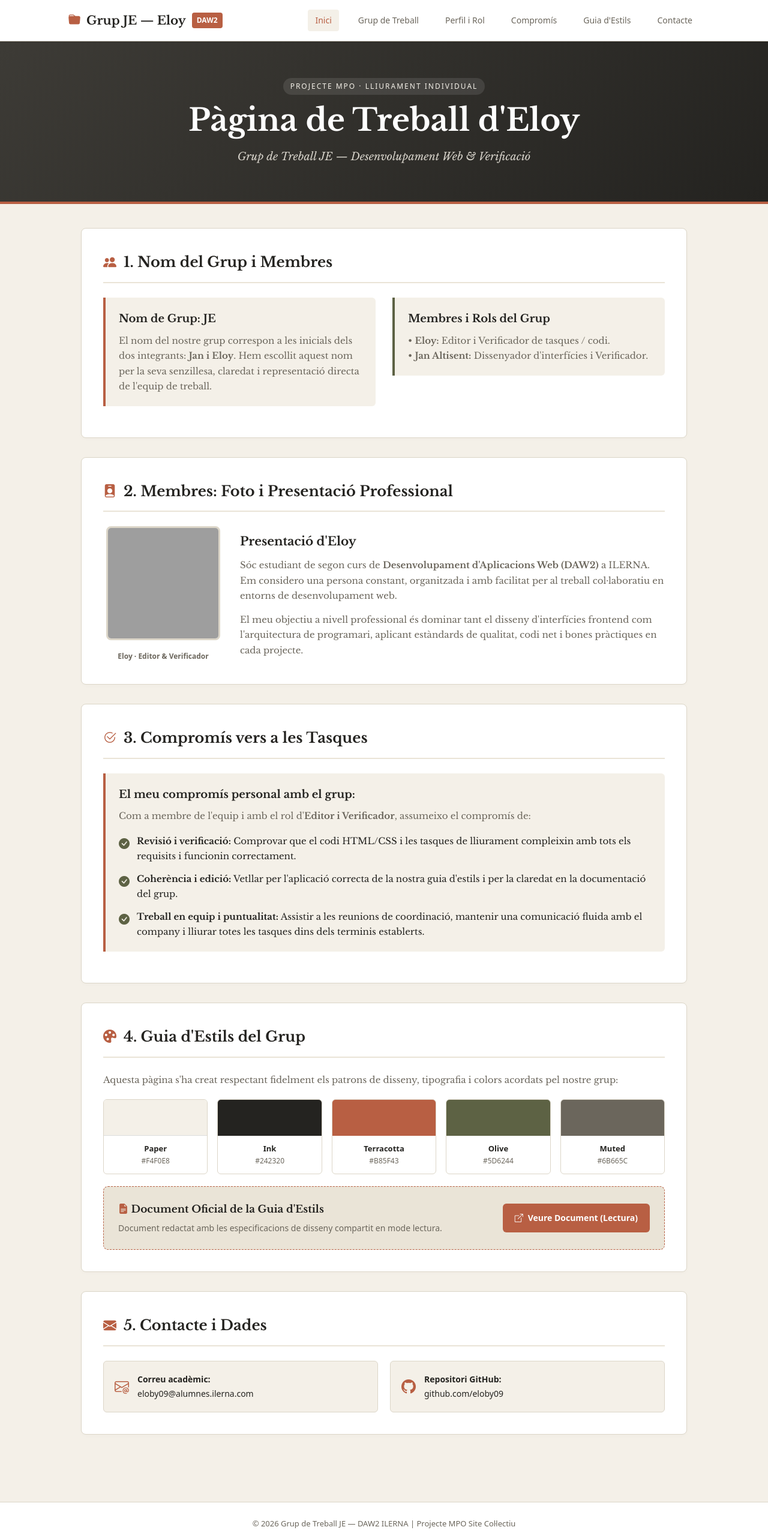
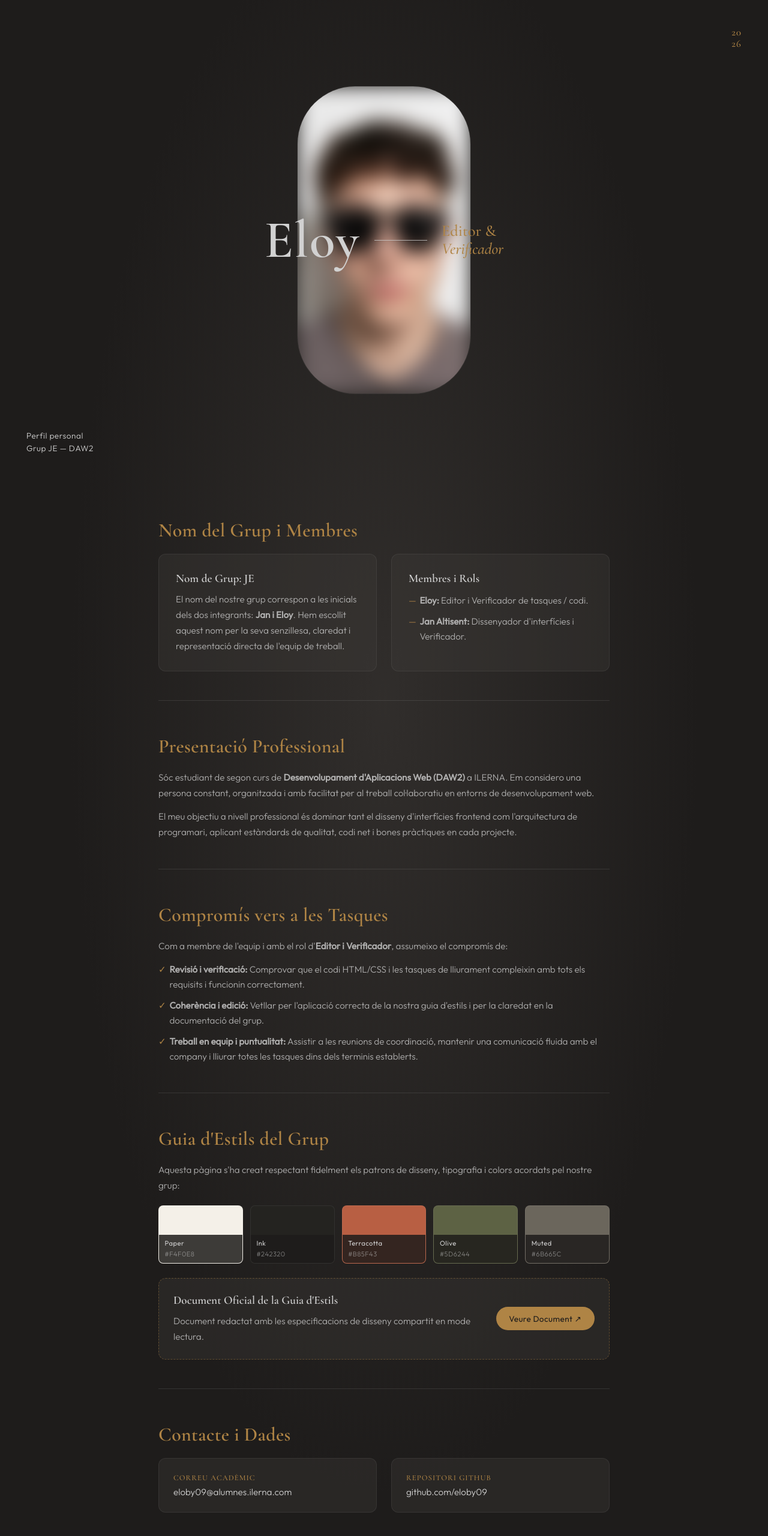
Before and after one commit to jfelipurDAW/Projecte-MPO---Site-Col-lectiu, a plain HTML site: page Eloy/index.html in a window 1280 px wide. Shown: the top 2560 px of the page at 60% size. Drawn offline with nearby package versions, Linux system fonts and the light colour scheme; grey boxes are pictures that could not be loaded; files whose address does not match are found by name.

Commit message:
Correcció

```diff
--- a/Eloy/index.html
+++ b/Eloy/index.html
@@ -4,231 +4,160 @@
   <meta charset="UTF-8">
   <meta name="viewport" content="width=device-width, initial-scale=1.0">
   <title>Eloy — Pàgina Individual | Grup de Treball JE</title>
-
-	<!-- Tipografia oficial del grup (Libre Baskerville) -->
   <link rel="preconnect" href="https://fonts.googleapis.com">
   <link rel="preconnect" href="https://fonts.gstatic.com" crossorigin>
-	<link href="https://fonts.googleapis.com/css2?family=Libre+Baskerville:ital,wght@0,400;0,700;1,400&display=swap" rel="stylesheet">
-
-	<!-- Icones oficials (Bootstrap Icons) -->
-	<link rel="stylesheet" href="https://cdn.jsdelivr.net/npm/bootstrap-icons@1.11.3/font/bootstrap-icons.min.css">
-
-	<!-- Estils CSS -->
-	<link rel="stylesheet" href="styles.css">
+  <link href="https://fonts.googleapis.com/css2?family=Cormorant+Garamond:ital,wght@0,500;0,600;1,500&family=Outfit:wght@300;400&display=swap" rel="stylesheet">
+  <link rel="stylesheet" href="./theme/css/style.css">
 </head>
 <body>
 
-	<!-- ==========================================================================
-	     BARRA DE NAVEGACIÓ SUPERIOR (ESTIL GOOGLE SITES)
-	     ========================================================================== -->
-	<header class="site-header">
-		<div class="nav-container">
-			<a href="#inici" class="site-logo">
-				<i class="bi bi-folder-fill" style="color: var(--terracotta);"></i>
-				<span>Grup JE — Eloy</span>
-				<span class="badge">DAW2</span>
-			</a>
-			<nav class="site-nav">
-				<a href="#inici" class="active">Inici</a>
-				<a href="#grup">Grup de Treball</a>
-				<a href="#perfil">Perfil i Rol</a>
-				<a href="#compromis">Compromís</a>
-				<a href="#guia-estils">Guia d'Estils</a>
-				<a href="#contacte">Contacte</a>
-			</nav>
+
+  <hero class="profile" aria-label="Perfil d'Eloy">
+
+    <div class="profile__mark" aria-hidden="true">
     </div>
+
+    <!-- Any a la cantonada superior-dreta -->
+    <p class="profile__year" aria-label="Any 2026">
+      <span>20</span>
+      <span>26</span>
+    </p>
+
+    <!-- Pastilla central amb foto -->
+    <figure class="profile__pill">
+      <img
+        class="profile__photo"
+        src="E:/Ilerna/EGonzalo/MPO/JE HTML CSS/Projecte-MPO---Site-Col-lectiu/Eloy/foto/IMG_8620.jpg"
+        alt="Foto d'Eloy"
+        width="640"
+        height="960"
+      >
+    </figure>
+
+    <!-- Títol centrat sobre la foto -->
+    <header class="profile__title">
+      <h1 class="profile__name">
+        Eloy
+      </h1>
+      <span class="profile__rule" aria-hidden="true"></span>
+      <p class="profile__role">
+        <span>Editor &amp;</span>
+        <span class="profile__role-line profile__role-line--italic">Verificador</span>
+      </p>
     </header>
 
-	<!-- ==========================================================================
-	     BANNER PRINCIPAL (HERO BANNER DE GOOGLE SITES)
-	     ========================================================================== -->
-	<section id="inici" class="banner">
-		<div class="banner-content">
-			<span class="banner-tag">Projecte MPO · Lliurament Individual</span>
-			<h1>Pàgina de Treball d'Eloy</h1>
-			<p>Grup de Treball JE — Desenvolupament Web & Verificació</p>
-		</div>
-	</section>
+    <!-- Tagline cantonada inferior-esquerra -->
+    <p class="profile__tagline">
+      <span>Perfil personal</span>
+      <span>Grup JE — DAW2</span>
+    </p>
 
-	<!-- ==========================================================================
-	     CONTINGUT PRINCIPAL EN BLOCS / CARDS
-	     ========================================================================== -->
-	<main class="main-container">
+  </hero>
 
-		<!-- BLOC 1: NOM DEL GRUP I MEMBRES -->
-		<section id="grup" class="section-block">
-			<h2 class="section-title">
-				<i class="bi bi-people-fill"></i>
-				1. Nom del Grup i Membres
-			</h2>
 
-			<div class="grid-2">
-				<div>
-					<div class="info-box">
-						<h3>Nom de Grup: <strong>JE</strong></h3>
+
+  <main class="content">
+
+    <!-- SECCIÓ 1: NOM DEL GRUP I MEMBRES -->
+    <section class="content__section">
+      <h2 class="content__heading">Nom del Grup i Membres</h2>
+
+      <div class="content__grid">
+        <div class="content__card">
+          <h3 class="content__card-title">Nom de Grup: JE</h3>
           <p>El nom del nostre grup correspon a les inicials dels dos integrants: <strong>Jan i Eloy</strong>. Hem escollit aquest nom per la seva senzillesa, claredat i representació directa de l'equip de treball.</p>
         </div>
-				</div>
 
-				<div>
-					<div class="info-box" style="border-left-color: var(--olive);">
-						<h3>Membres i Rols del Grup</h3>
-						<p>
-							• <strong>Eloy:</strong> Editor i Verificador de tasques / codi.<br>
-							• <strong>Jan Altisent:</strong> Dissenyador d'interfícies i Verificador.
-						</p>
-					</div>
+        <div class="content__card">
+          <h3 class="content__card-title">Membres i Rols</h3>
+          <ul class="content__list">
+            <li><strong>Eloy:</strong> Editor i Verificador de tasques / codi.</li>
+            <li><strong>Jan Altisent:</strong> Dissenyador d'interfícies i Verificador.</li>
+          </ul>
         </div>
       </div>
     </section>
 
-		<!-- BLOC 2: FOTO I PRESENTACIÓ PROFESSIONAL -->
-		<section id="perfil" class="section-block">
-			<h2 class="section-title">
-				<i class="bi bi-person-badge-fill"></i>
-				2. Membres: Foto i Presentació Professional
-			</h2>
-
-			<div class="profile-card">
-				<div class="profile-img-container">
-					<img src="https://images.unsplash.com/photo-1534528741775-53994a69daeb?auto=format&fit=crop&w=400&q=80" alt="Foto d'Eloy" class="profile-img">
-					<p class="profile-tag">Eloy · Editor & Verificador</p>
-				</div>
-
-				<div>
-					<h3 style="font-size: 20px; margin-bottom: 10px;">Presentació d'Eloy</h3>
-					<p style="margin-bottom: 14px; font-size: 15px; color: var(--muted);">
+    <!-- SECCIÓ 2: PRESENTACIÓ PROFESSIONAL -->
+    <section class="content__section">
+      <h2 class="content__heading">Presentació Professional</h2>
+      <p>
         Sóc estudiant de segon curs de <strong>Desenvolupament d'Aplicacions Web (DAW2)</strong> a ILERNA. Em considero una persona constant, organitzada i amb facilitat per al treball col·laboratiu en entorns de desenvolupament web.
       </p>
-					<p style="font-size: 15px; color: var(--muted);">
+      <p>
         El meu objectiu a nivell professional és dominar tant el disseny d'interfícies frontend com l'arquitectura de programari, aplicant estàndards de qualitat, codi net i bones pràctiques en cada projecte.
       </p>
-				</div>
-			</div>
     </section>
 
-		<!-- BLOC 3: COMPROMÍS INDIVIDUAL -->
-		<section id="compromis" class="section-block">
-			<h2 class="section-title">
-				<i class="bi bi-check2-circle"></i>
-				3. Compromís vers a les Tasques
-			</h2>
-
-			<div class="info-box">
-				<h3>El meu compromís personal amb el grup:</h3>
-				<p style="margin-bottom: 16px;">Com a membre de l'equip i amb el rol d'<strong>Editor i Verificador</strong>, assumeixo el compromís de:</p>
-
-				<ul class="custom-list">
-					<li>
-						<i class="bi bi-check-circle-fill"></i>
-						<span><strong>Revisió i verificació:</strong> Comprovar que el codi HTML/CSS i les tasques de lliurament compleixin amb tots els requisits i funcionin correctament.</span>
-					</li>
-					<li>
-						<i class="bi bi-check-circle-fill"></i>
-						<span><strong>Coherència i edició:</strong> Vetllar per l'aplicació correcta de la nostra guia d'estils i per la claredat en la documentació del grup.</span>
-					</li>
-					<li>
-						<i class="bi bi-check-circle-fill"></i>
-						<span><strong>Treball en equip i puntualitat:</strong> Assistir a les reunions de coordinació, mantenir una comunicació fluida amb el company i lliurar totes les tasques dins dels terminis establerts.</span>
-					</li>
+    <!-- SECCIÓ 3: COMPROMÍS INDIVIDUAL -->
+    <section class="content__section">
+      <h2 class="content__heading">Compromís vers a les Tasques</h2>
+      <p>Com a membre de l'equip i amb el rol d'<strong>Editor i Verificador</strong>, assumeixo el compromís de:</p>
+      <ul class="content__list content__list--check">
+        <li><strong>Revisió i verificació:</strong> Comprovar que el codi HTML/CSS i les tasques de lliurament compleixin amb tots els requisits i funcionin correctament.</li>
+        <li><strong>Coherència i edició:</strong> Vetllar per l'aplicació correcta de la nostra guia d'estils i per la claredat en la documentació del grup.</li>
+        <li><strong>Treball en equip i puntualitat:</strong> Assistir a les reunions de coordinació, mantenir una comunicació fluida amb el company i lliurar totes les tasques dins dels terminis establerts.</li>
       </ul>
-			</div>
     </section>
 
-		<!-- BLOC 4: GUIA D'ESTILS I DOCUMENT COMPARTIT -->
-		<section id="guia-estils" class="section-block">
-			<h2 class="section-title">
-				<i class="bi bi-palette-fill"></i>
-				4. Guia d'Estils del Grup
-			</h2>
+    <!-- SECCIÓ 4: GUIA D'ESTILS -->
+    <section class="content__section">
+      <h2 class="content__heading">Guia d'Estils del Grup</h2>
+      <p>Aquesta pàgina s'ha creat respectant fidelment els patrons de disseny, tipografia i colors acordats pel nostre grup:</p>
 
-			<p style="font-size: 15px; color: var(--muted); margin-bottom: 12px;">
-				Aquesta pàgina s'ha creat respectant fidelment els patrons de disseny, tipografia i colors acordats pel nostre grup:
-			</p>
-
-			<!-- Paleta cromàtica -->
-			<div class="palette-container">
-				<div class="color-card">
-					<div class="color-sample c-paper"></div>
-					<div class="color-info">
-						<div class="color-name">Paper</div>
-						<div class="color-hex">#F4F0E8</div>
+      <div class="palette">
+        <div class="palette__chip palette__chip--paper">
+          <span class="palette__label">Paper</span>
+          <span class="palette__hex">#F4F0E8</span>
         </div>
+        <div class="palette__chip palette__chip--ink">
+          <span class="palette__label">Ink</span>
+          <span class="palette__hex">#242320</span>
         </div>
-				<div class="color-card">
-					<div class="color-sample c-ink"></div>
-					<div class="color-info">
-						<div class="color-name">Ink</div>
-						<div class="color-hex">#242320</div>
+        <div class="palette__chip palette__chip--terracotta">
+          <span class="palette__label">Terracotta</span>
+          <span class="palette__hex">#B85F43</span>
         </div>
+        <div class="palette__chip palette__chip--olive">
+          <span class="palette__label">Olive</span>
+          <span class="palette__hex">#5D6244</span>
         </div>
-				<div class="color-card">
-					<div class="color-sample c-terracotta"></div>
-					<div class="color-info">
-						<div class="color-name">Terracotta</div>
-						<div class="color-hex">#B85F43</div>
-					</div>
-				</div>
-				<div class="color-card">
-					<div class="color-sample c-olive"></div>
-					<div class="color-info">
-						<div class="color-name">Olive</div>
-						<div class="color-hex">#5D6244</div>
-					</div>
-				</div>
-				<div class="color-card">
-					<div class="color-sample c-muted"></div>
-					<div class="color-info">
-						<div class="color-name">Muted</div>
-						<div class="color-hex">#6B665C</div>
-					</div>
+        <div class="palette__chip palette__chip--muted">
+          <span class="palette__label">Muted</span>
+          <span class="palette__hex">#6B665C</span>
         </div>
       </div>
 
-			<!-- Document compartit en mode lectura -->
-			<div class="doc-card">
-				<div class="doc-info">
-					<h4><i class="bi bi-file-earmark-text-fill" style="color: var(--terracotta);"></i> Document Oficial de la Guia d'Estils</h4>
+      <div class="content__doc">
+        <div>
+          <h3 class="content__card-title">Document Oficial de la Guia d'Estils</h3>
           <p>Document redactat amb les especificacions de disseny compartit en mode lectura.</p>
         </div>
-				<a href="https://docs.google.com/document/d/1gqYw8Z0eG8B-m6iX_GUIA_DESTILS/edit?usp=sharing" target="_blank" rel="noopener noreferrer" class="btn-primary">
-					<i class="bi bi-box-arrow-up-right"></i>
-					Veure Document (Lectura)
+        <a href="https://docs.google.com/document/d/1gqYw8Z0eG8B-m6iX_GUIA_DESTILS/edit?usp=sharing" target="_blank" rel="noopener noreferrer" class="content__btn">
+          Veure Document ↗
         </a>
       </div>
     </section>
 
-		<!-- BLOC 5: CONTACTE -->
-		<section id="contacte" class="section-block">
-			<h2 class="section-title">
-				<i class="bi bi-envelope-fill"></i>
-				5. Contacte i Dades
-			</h2>
+    <!-- SECCIÓ 5: CONTACTE -->
+    <section class="content__section">
+      <h2 class="content__heading">Contacte i Dades</h2>
 
-			<div class="contact-grid">
-				<a href="mailto:eloby09@alumnes.ilerna.com" class="contact-item">
-					<i class="bi bi-envelope-at"></i>
-					<div>
-						<strong>Correu acadèmic:</strong><br>
+      <div class="content__grid">
+        <a href="mailto:eloby09@alumnes.ilerna.com" class="content__contact">
+          <span class="content__contact-label">Correu acadèmic</span>
           <span>eloby09@alumnes.ilerna.com</span>
-					</div>
         </a>
-
-				<a href="https://github.com/eloby09" target="_blank" rel="noreferrer" class="contact-item">
-					<i class="bi bi-github"></i>
-					<div>
-						<strong>Repositori GitHub:</strong><br>
+        <a href="https://github.com/eloby09" target="_blank" rel="noreferrer" class="content__contact">
+          <span class="content__contact-label">Repositori GitHub</span>
           <span>github.com/eloby09</span>
-					</div>
         </a>
       </div>
     </section>
 
   </main>
 
-	<!-- ==========================================================================
-	     PEU DE PÀGINA (ESTIL GOOGLE SITES)
-	     ========================================================================== -->
+
   <footer class="site-footer">
     <p>© 2026 Grup de Treball JE — DAW2 ILERNA | Projecte MPO Site Col·lectiu</p>
   </footer>
--- /dev/null
+++ b/Eloy/theme/scss/_custom.scss
@@ -0,0 +1,358 @@
+@use "variables" as *;
+
+*,
+*::before,
+*::after {
+  box-sizing: border-box;
+}
+
+body {
+  margin: 0;
+  min-height: 100vh;
+  font-family: $font-sans;
+  color: $color-text-main;
+  background:
+    radial-gradient(ellipse at 50% 42%, rgba($color-graphite, 0.55) 0%, transparent 58%),
+    $color-bg-main;
+}
+
+
+.profile {
+  position: relative;
+  display: grid;
+  place-items: center;
+  min-height: 100vh;
+  padding: clamp(1.5rem, 4vw, 3rem);
+  overflow: hidden;
+
+  // —— Cantonades —— //
+  &__mark {
+    position: absolute;
+    top: clamp(1.25rem, 4vw, 2.75rem);
+    left: clamp(1.25rem, 4vw, 2.75rem);
+    color: $color-accent;
+  }
+
+  &__year {
+    position: absolute;
+    top: clamp(1.25rem, 4vw, 2.75rem);
+    right: clamp(1.25rem, 4vw, 2.75rem);
+    display: flex;
+    flex-direction: column;
+    align-items: center;
+    margin: 0;
+    font-family: $font-serif;
+    font-size: clamp(0.85rem, 1.5vw, 1.05rem);
+    font-weight: 500;
+    line-height: 1.15;
+    letter-spacing: 0.06em;
+    color: $color-accent;
+  }
+
+  &__tagline {
+    position: absolute;
+    bottom: clamp(1.25rem, 4vw, 2.75rem);
+    left: clamp(1.25rem, 4vw, 2.75rem);
+    display: flex;
+    flex-direction: column;
+    gap: 0.15rem;
+    margin: 0;
+    font-size: clamp(0.7rem, 1.2vw, 0.85rem);
+    font-weight: 300;
+    letter-spacing: 0.04em;
+    line-height: 1.35;
+    color: $color-silver;
+  }
+
+  &__pill {
+    position: relative;
+    z-index: 0;
+    margin: 0;
+    width: min(28vw, 18rem);
+    aspect-ratio: 9 / 16;
+    border-radius: 6rem;
+    overflow: hidden;
+    box-shadow: 0 0 0 1px rgba($color-silver, 0.06);
+
+    @media (max-width: 640px) {
+      width: min(52vw, 14rem);
+    }
+  }
+
+  &__photo {
+    display: block;
+    width: 100%;
+    height: 100%;
+    object-fit: cover;
+    object-position: center 20%;
+    filter: sepia(0.35) contrast(0.95) brightness(0.9);
+    transition: all 0.3s;
+    filter: blur(1rem);
+
+    &:hover {
+      filter: blur(0);
+    }
+  }
+
+  &__title {
+    position: absolute;
+    z-index: 1;
+    inset: 0;
+    display: flex;
+    align-items: center;
+    justify-content: center;
+    gap: clamp(0.75rem, 2vw, 1.5rem);
+    padding: 0 clamp(1rem, 4vw, 2rem);
+    pointer-events: none;
+  }
+
+  &__name {
+    margin: 0;
+    font-family: $font-serif;
+    font-size: clamp(2.25rem, 7vw, 5.5rem);
+    font-weight: 600;
+    letter-spacing: 0.02em;
+    line-height: 1;
+    color: $color-silver;
+    white-space: nowrap;
+  }
+
+  &__rule {
+    flex: 0 0 auto;
+    width: clamp(2.5rem, 8vw, 5.5rem);
+    height: 1px;
+    background: rgba($color-silver, 0.75);
+  }
+
+  &__role {
+    display: flex;
+    flex-direction: column;
+    margin: 0;
+    font-family: $font-serif;
+    font-size: clamp(1rem, 2.4vw, 1.65rem);
+    font-weight: 500;
+    line-height: 1.15;
+    color: $color-accent;
+  }
+
+  &__role-line {
+    display: block;
+
+    &--italic {
+      font-style: italic;
+      font-weight: 500;
+    }
+  }
+}
+
+
+.content {
+  max-width: 52rem;
+  margin: 0 auto;
+  padding: clamp(2rem, 5vw, 4rem) clamp(1.25rem, 4vw, 2.5rem);
+
+  &__section {
+    margin-bottom: clamp(2.5rem, 5vw, 3.5rem);
+    padding-bottom: clamp(2rem, 4vw, 3rem);
+    border-bottom: 1px solid rgba($color-silver, 0.12);
+
+    &:last-child {
+      border-bottom: none;
+    }
+  }
+
+  &__heading {
+    margin: 0 0 1.25rem;
+    font-family: $font-serif;
+    font-size: clamp(1.4rem, 3vw, 2rem);
+    font-weight: 600;
+    letter-spacing: 0.01em;
+    color: $color-accent;
+  }
+
+  &__grid {
+    display: grid;
+    grid-template-columns: repeat(auto-fit, minmax(min(100%, 18rem), 1fr));
+    gap: 1.5rem;
+  }
+
+  &__card {
+    background: rgba($color-graphite, 0.35);
+    border: 1px solid rgba($color-silver, 0.08);
+    border-radius: 0.75rem;
+    padding: clamp(1.25rem, 3vw, 1.75rem);
+  }
+
+  &__card-title {
+    margin: 0 0 0.65rem;
+    font-family: $font-serif;
+    font-size: clamp(1rem, 2vw, 1.2rem);
+    font-weight: 600;
+    color: $color-silver;
+  }
+
+  p {
+    margin: 0 0 0.85rem;
+    font-size: clamp(0.875rem, 1.4vw, 0.95rem);
+    font-weight: 300;
+    line-height: 1.7;
+    color: rgba($color-silver, 0.8);
+
+    &:last-child {
+      margin-bottom: 0;
+    }
+  }
+
+  &__list {
+    list-style: none;
+    margin: 0.75rem 0 0;
+    padding: 0;
+    display: flex;
+    flex-direction: column;
+    gap: 0.6rem;
+
+    li {
+      position: relative;
+      padding-left: 1.15rem;
+      font-size: clamp(0.875rem, 1.4vw, 0.95rem);
+      font-weight: 300;
+      line-height: 1.65;
+      color: rgba($color-silver, 0.8);
+
+      &::before {
+        content: "—";
+        position: absolute;
+        left: 0;
+        color: $color-accent;
+      }
+    }
+
+    &--check li::before {
+      content: "✓";
+    }
+  }
+
+
+  &__doc {
+    margin-top: 1.5rem;
+    display: flex;
+    align-items: center;
+    justify-content: space-between;
+    gap: 1.5rem;
+    background: rgba($color-graphite, 0.35);
+    border: 1px dashed rgba($color-accent, 0.4);
+    border-radius: 0.75rem;
+    padding: clamp(1rem, 3vw, 1.5rem);
+
+    @media (max-width: 640px) {
+      flex-direction: column;
+      text-align: center;
+    }
+  }
+
+  &__btn {
+    flex-shrink: 0;
+    display: inline-block;
+    padding: 0.65rem 1.35rem;
+    background: $color-accent;
+    color: $color-charcoal;
+    font-family: $font-sans;
+    font-size: 0.85rem;
+    font-weight: 400;
+    letter-spacing: 0.03em;
+    text-decoration: none;
+    border-radius: 2rem;
+    transition: background 0.2s;
+
+    &:hover {
+      background: lighten($color-accent, 8%);
+    }
+  }
+
+  // —— Contacte —— //
+  &__contact {
+    display: flex;
+    flex-direction: column;
+    gap: 0.25rem;
+    background: rgba($color-graphite, 0.35);
+    border: 1px solid rgba($color-silver, 0.08);
+    border-radius: 0.75rem;
+    padding: clamp(1rem, 3vw, 1.5rem);
+    text-decoration: none;
+    color: $color-silver;
+    font-size: clamp(0.85rem, 1.3vw, 0.95rem);
+    font-weight: 300;
+    transition: border-color 0.2s;
+
+    &:hover {
+      border-color: $color-accent;
+    }
+  }
+
+  &__contact-label {
+    font-family: $font-serif;
+    font-weight: 500;
+    font-size: 0.8rem;
+    text-transform: uppercase;
+    letter-spacing: 0.08em;
+    color: $color-accent;
+    margin-bottom: 0.15rem;
+  }
+}
+
+.palette {
+  display: grid;
+  grid-template-columns: repeat(auto-fit, minmax(7rem, 1fr));
+  gap: 0.75rem;
+  margin: 1.25rem 0;
+
+  &__chip {
+    border-radius: 0.5rem;
+    overflow: hidden;
+    border: 1px solid rgba($color-silver, 0.08);
+
+    &--paper  { background: #F4F0E8; }
+    &--ink    { background: #242320; }
+    &--terracotta { background: #B85F43; }
+    &--olive  { background: #5D6244; }
+    &--muted  { background: #6B665C; }
+
+    padding-top: 3rem;
+  }
+
+  &__label,
+  &__hex {
+    display: block;
+    padding: 0.15rem 0.6rem;
+    font-size: 0.7rem;
+    letter-spacing: 0.04em;
+  }
+
+  &__label {
+    padding-top: 0.45rem;
+    font-weight: 400;
+    color: $color-silver;
+    background: rgba($color-charcoal, 0.85);
+  }
+
+  &__hex {
+    padding-bottom: 0.45rem;
+    font-weight: 300;
+    color: rgba($color-silver, 0.55);
+    background: rgba($color-charcoal, 0.85);
+  }
+}
+
+.site-footer {
+  text-align: center;
+  padding: clamp(1.5rem, 3vw, 2.5rem) 1.25rem;
+  font-size: 0.75rem;
+  font-weight: 300;
+  letter-spacing: 0.04em;
+  color: rgba($color-silver, 0.35);
+  border-top: 1px solid rgba($color-silver, 0.08);
+
+  p {
+    margin: 0;
+  }
+}
--- /dev/null
+++ b/Eloy/theme/scss/_variables.scss
@@ -0,0 +1,23 @@
+
+$color-charcoal:        #1e1c1b;
+$color-graphite:        #403C39;
+$color-pale-oak:        #D9CFB4;
+$color-silver:          #d1d1d1;
+$color-dark-goldenrod:  #AF8445;
+
+$color-white: #FFF;
+$color-black: #000;
+
+
+$color-primary: $color-dark-goldenrod;
+$color-secondary: $color-pale-oak;
+$color-dark: $color-charcoal;
+
+$color-bg-main: $color-charcoal;
+$color-bg-dark: $color-charcoal;
+$color-text-main: $color-silver;
+$color-text-light: $color-silver;
+$color-accent: $color-dark-goldenrod;
+
+$font-serif: "Cormorant Garamond", "Libre Baskerville", Georgia, serif;
+$font-sans: "Outfit", "Segoe UI", sans-serif;
--- /dev/null
+++ b/Eloy/theme/scss/style.scss
@@ -0,0 +1,2 @@
+@use "variables" as *;
+@use "custom";
```
Also changed, not shown: Eloy/foto/IMG_8620.jpg (added), Eloy/theme/css/style.css (added). Lines whose indentation alone changed are shown as unchanged.
